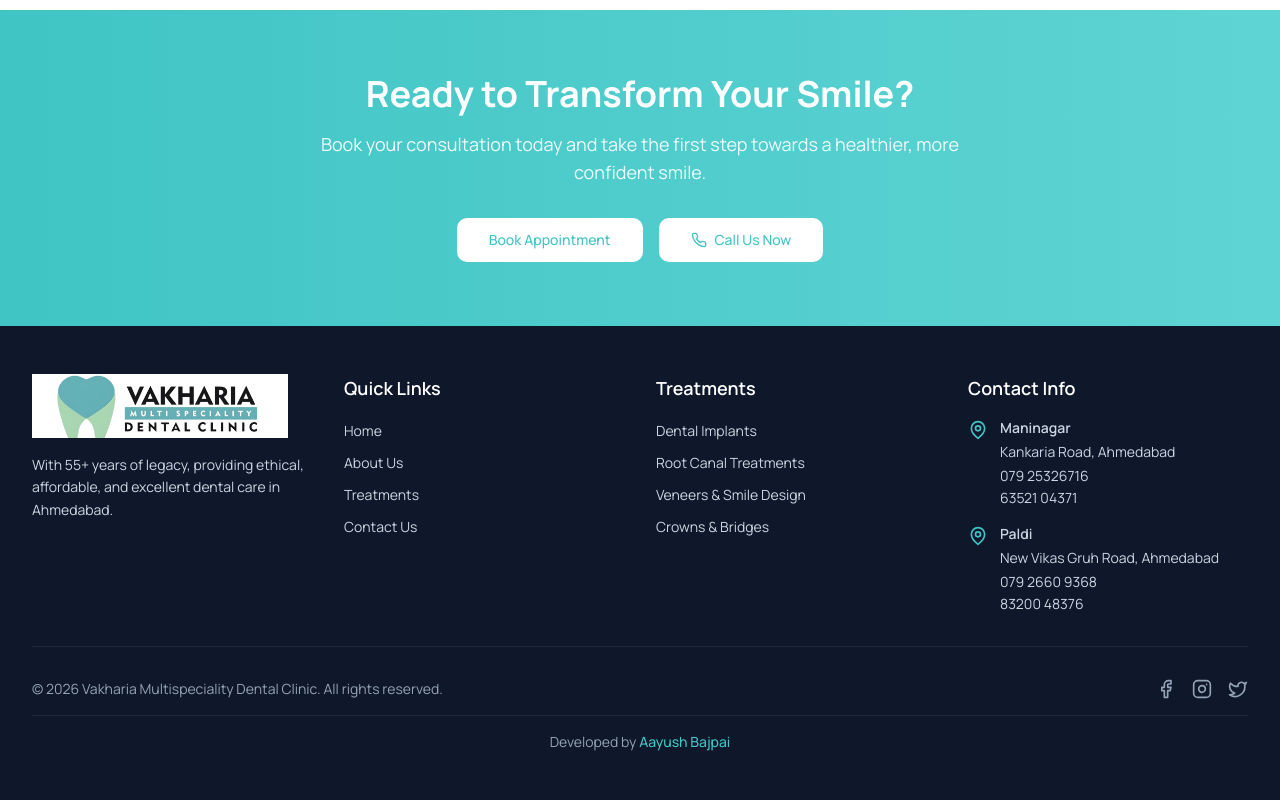
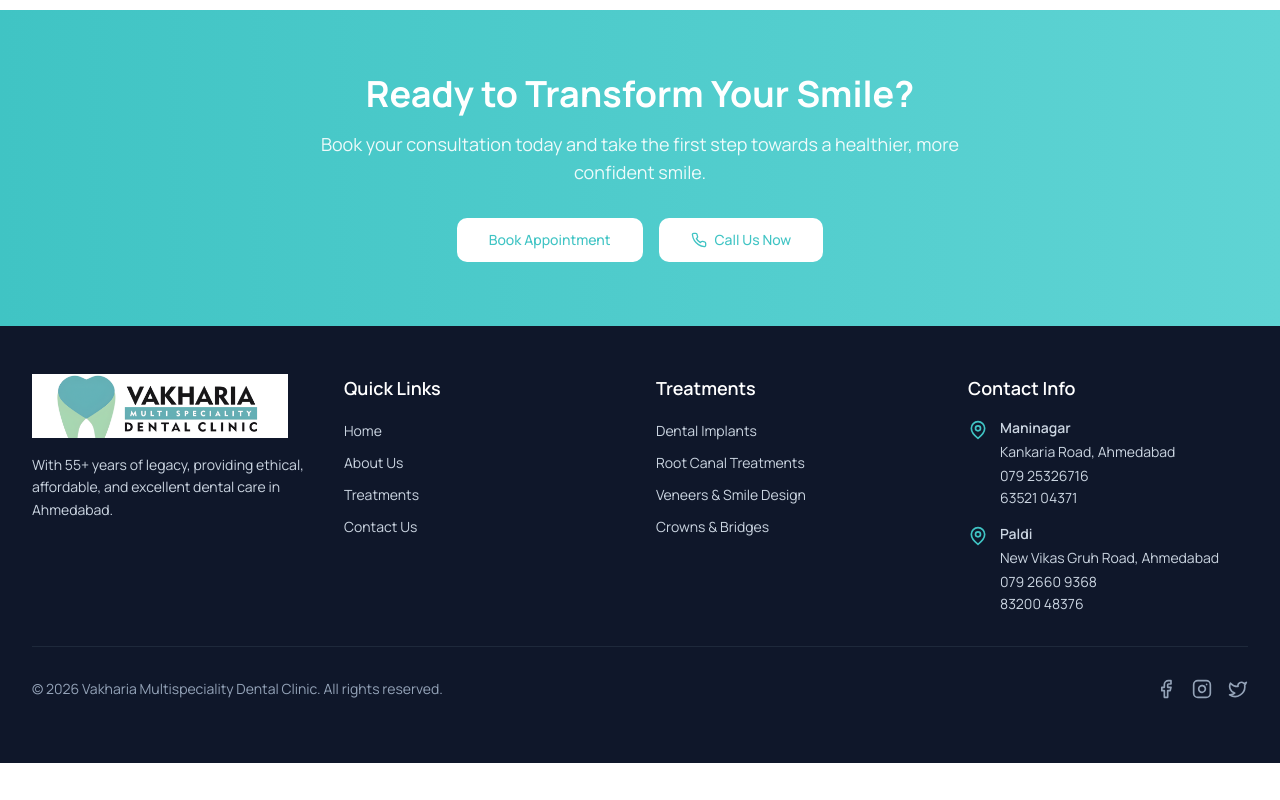
Before and after one commit to jayraiwebbolt-create/vc4, a React (Vite) app: page / in a window 1280 px wide. Shown: the part 5217-6017 px from the top of the page. After the commit the page ends 5980 px from the top, so only its background shows below. Built offline with nearby package versions, Linux system fonts and the light colour scheme.

Commit message:
Update Footer.tsx

```diff
--- a/components/Footer.tsx
+++ b/components/Footer.tsx
@@ -127,19 +127,6 @@ export default function Footer() {
               </a>
             </div>
           </div>
-          <div className="text-center pt-4 border-t border-slate-800">
-            <p className="text-slate-400 text-sm">
-              Developed by{' '}
-              <a
-                href="https://www.aayushbajpai.com/"
-                target="_blank"
-                rel="noopener noreferrer"
-                className="text-dental-teal hover:text-dental-teal-light transition-colors font-medium"
-              >
-                Aayush Bajpai
-              </a>
-            </p>
-          </div>
         </div>
       </div>
     </footer>
```
